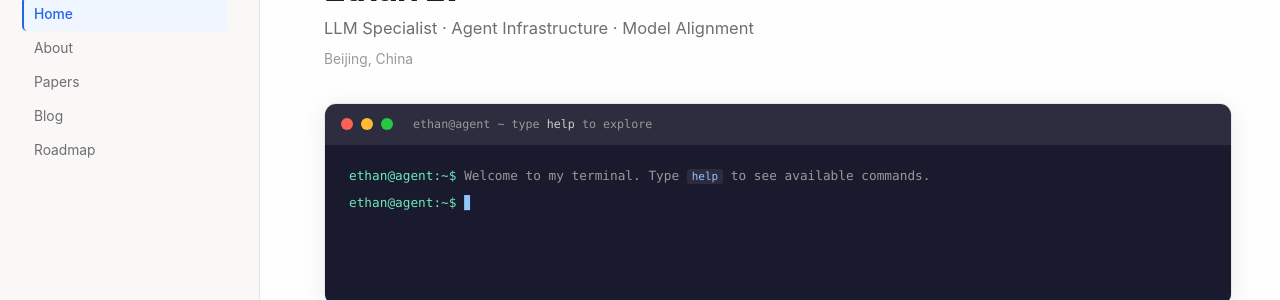
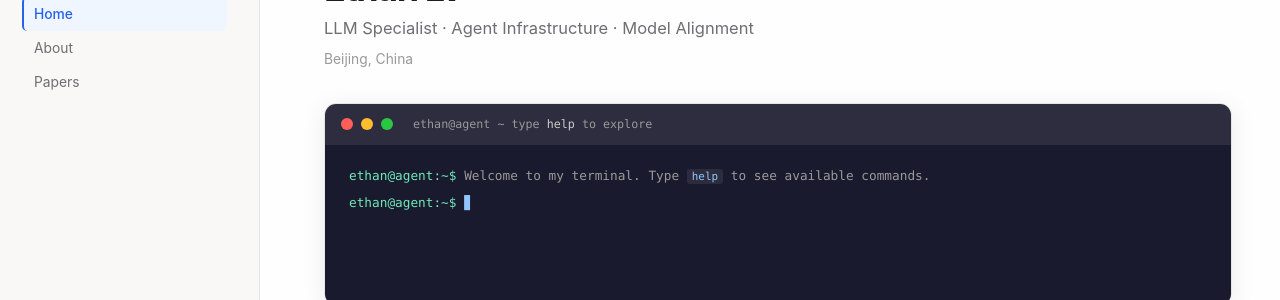
Before and after one commit to lvcc2018/lvcc2018.github.io, a Jekyll site: the page built from index.md, in a window 1280 px wide. Shown: the part 167-467 px from the top of the page. Built offline with Jekyll 4.4.1, drawn with Linux system fonts in a browser that asks for light colours.

Commit message:
Remove Blog and Roadmap from sidebar navigation

```diff
--- a/_layouts/default.html
+++ b/_layouts/default.html
@@ -17,8 +17,6 @@
           <a href="/" {% if page.url == "/" %}class="active"{% endif %}>Home</a>
           <a href="/about" {% if page.url contains '/about' %}class="active"{% endif %}>About</a>
           <a href="/papers" {% if page.url contains '/papers' %}class="active"{% endif %}>Papers</a>
-          <a href="/blog" {% if page.url contains '/blog' %}class="active"{% endif %}>Blog</a>
-          <a href="/roadmap" {% if page.url contains '/roadmap' %}class="active"{% endif %}>Roadmap</a>
         </nav>
         <div class="sidebar-footer">
           <div class="theme-toggle" id="theme-toggle" title="Toggle dark mode">
```
